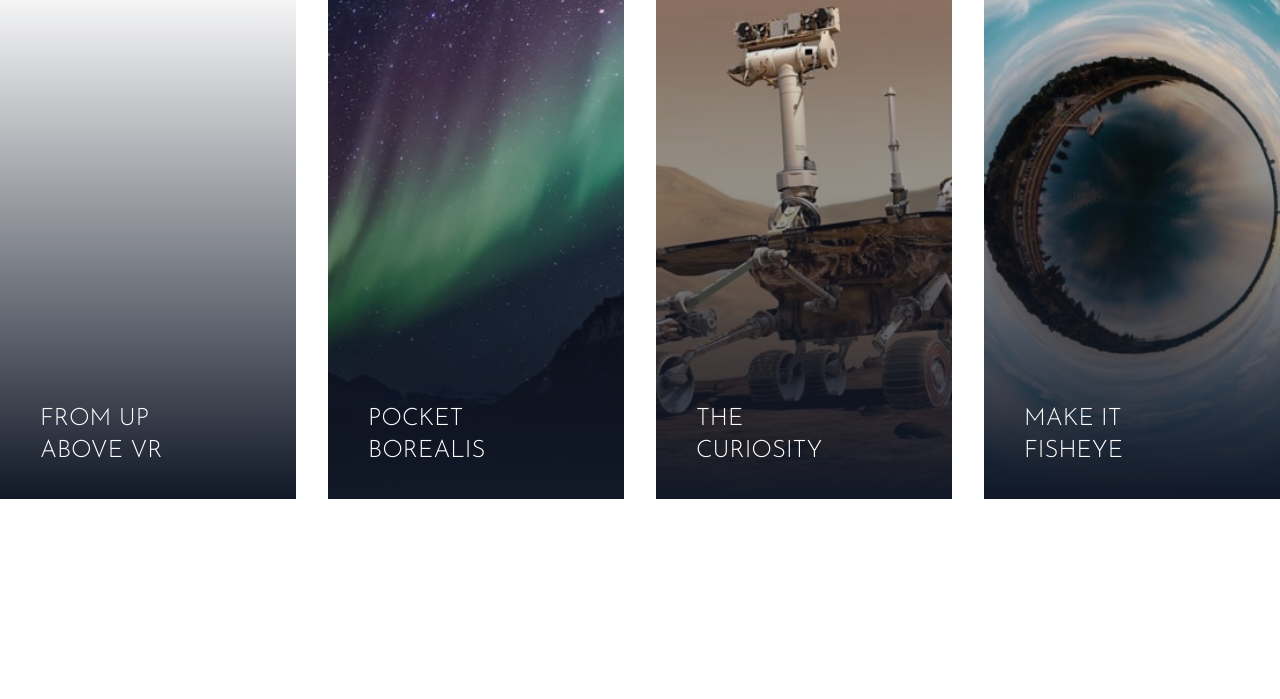
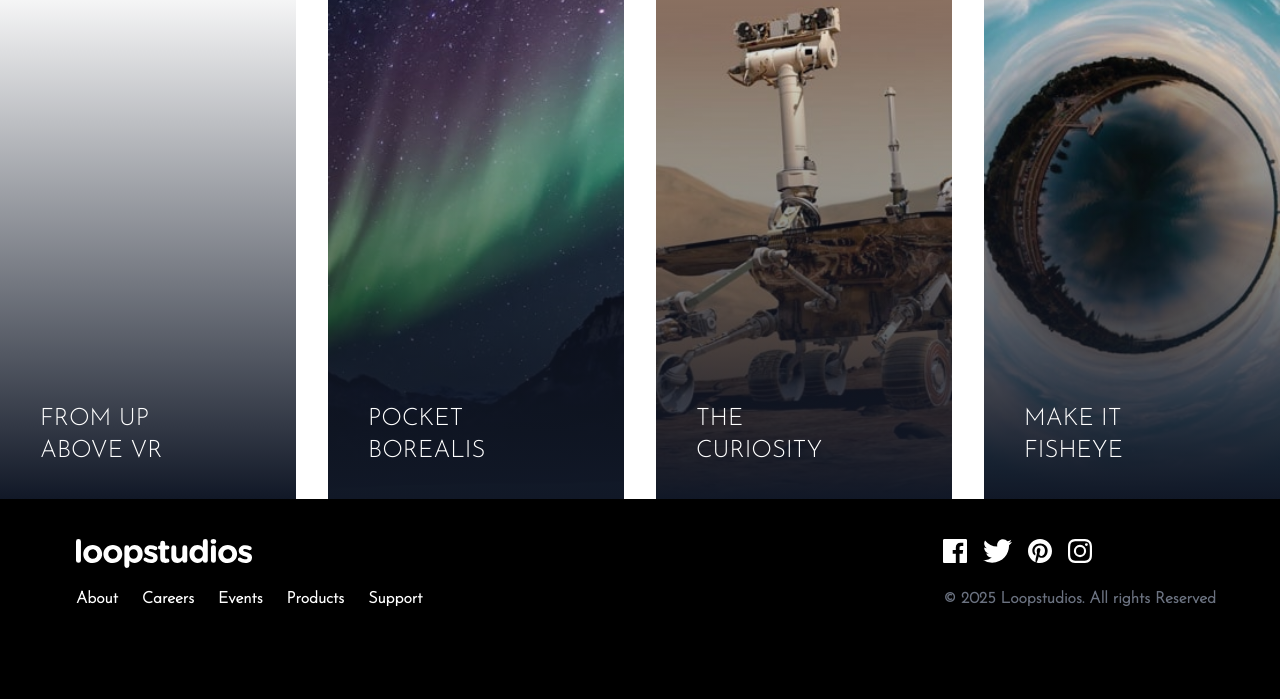
Before and after one commit to michaelvassilyevmvc/webloopstudios, a website: page index.html in a window 1280 px wide. Shown: the part 2186-2885 px from the top of the page. Before the commit the page ends 2685 px from the top, so only its background shows below. Drawn offline with Linux system fonts and the light colour scheme.

Commit message:
Imp. Footer

```diff
--- a/index.html
+++ b/index.html
@@ -262,6 +262,87 @@
         </div>
     </div>
 </section>
+<footer class="bg-black">
+    <!--    Container-->
+    <div class="container max-w-6xl py-10 mx-auto">
+        <!--        Footer Flex Container-->
+        <div class="flex flex-col items-center mb-8 space-y-6
+        md:flex-row md:space-y-0 md:justify-between md:items-start">
+            <!--        Menu & Logo Container    -->
+            <div class="flex flex-col items-center space-y-8 md:items-start md:space-y-4">
+                <!--                Logo-->
+                <div class="h-8">
+                    <img src="images/logo.svg" alt="" class="w-44 md:ml-3">
+                </div>
+                <!--                Menu Container-->
+                <div class="flex flex-col items-center space-y-4 font-bold text-white md:flex-row md:space-y-0 md:space-x-6 md:ml-3">
+                    <!--                    Item 1-->
+                    <div class="h-10 group">
+                        <a href="#">About</a>
+                        <div class="mx-2 group-hover:border-b group-hover:border-blue-50">
 
+                        </div>
+                    </div>
+                    <!--                    Item 2-->
+                    <div class="h-10 group">
+                        <a href="#">Careers</a>
+                        <div class="mx-2 group-hover:border-b group-hover:border-blue-50">
+
+                        </div>
+                    </div>
+                    <!--                    Item 3-->
+                    <div class="h-10 group">
+                        <a href="#">Events</a>
+                        <div class="mx-2 group-hover:border-b group-hover:border-blue-50">
+
+                        </div>
+                    </div>
+                    <!--                    Item 4-->
+                    <div class="h-10 group">
+                        <a href="#">Products</a>
+                        <div class="mx-2 group-hover:border-b group-hover:border-blue-50">
+
+                        </div>
+                    </div>
+                    <!--                    Item 5-->
+                    <div class="h-10 group">
+                        <a href="#">Support</a>
+                        <div class="mx-2 group-hover:border-b group-hover:border-blue-50">
+
+                        </div>
+                    </div>
+                </div>
+            </div>
+
+            <!--            Social & Copy Container-->
+            <div class="flex flex-col items-start justify-between space-y-4 text-gray-500">
+                <!--                Icons Container-->
+                <div class="flex items-center mx-auto justify-center
+                space-x-4 md:justify-end md:mx-0">
+                    <!--                    Icon 1-->
+                    <div class="h-8 group">
+                        <img src="images/icon-facebook.svg" alt="" class="h-6">
+                    </div>
+                    <!--                    Icon 2-->
+                    <div class="h-8 group">
+                        <img src="images/icon-twitter.svg" alt="" class="h-6">
+                    </div>
+                    <!--                    Icon 3-->
+                    <div class="h-8 group">
+                        <img src="images/icon-pinterest.svg" alt="" class="h-6">
+                    </div>
+                    <!--                    Icon 4-->
+                    <div class="h-8 group">
+                        <img src="images/icon-instagram.svg" alt="" class="h-6">
+                    </div>
+                </div>
+                <!--                Copy-->
+                <div class="font-bold">
+                    &copy; 2025 Loopstudios. All rights Reserved
+                </div>
+            </div>
+        </div>
+    </div>
+</footer>
 </body>
 </html>
```
Also changed, not shown: css/style.css.
